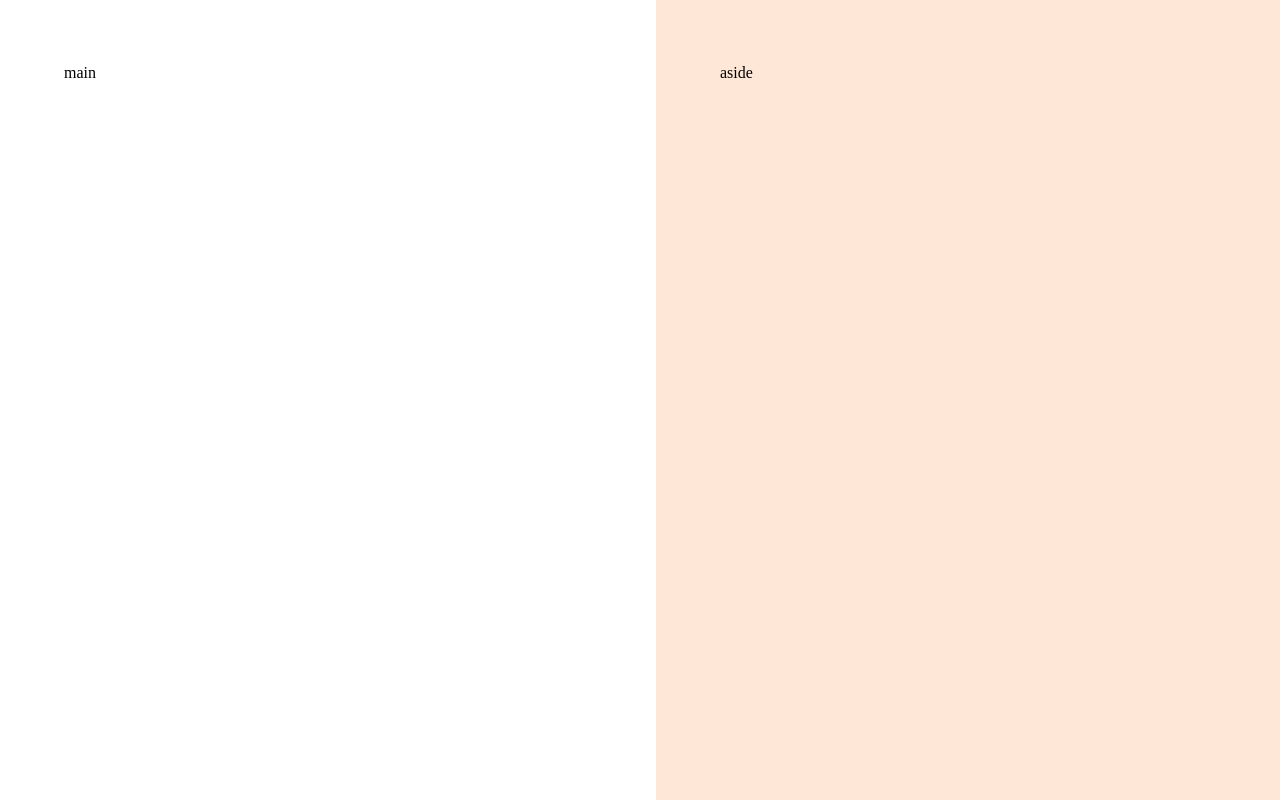
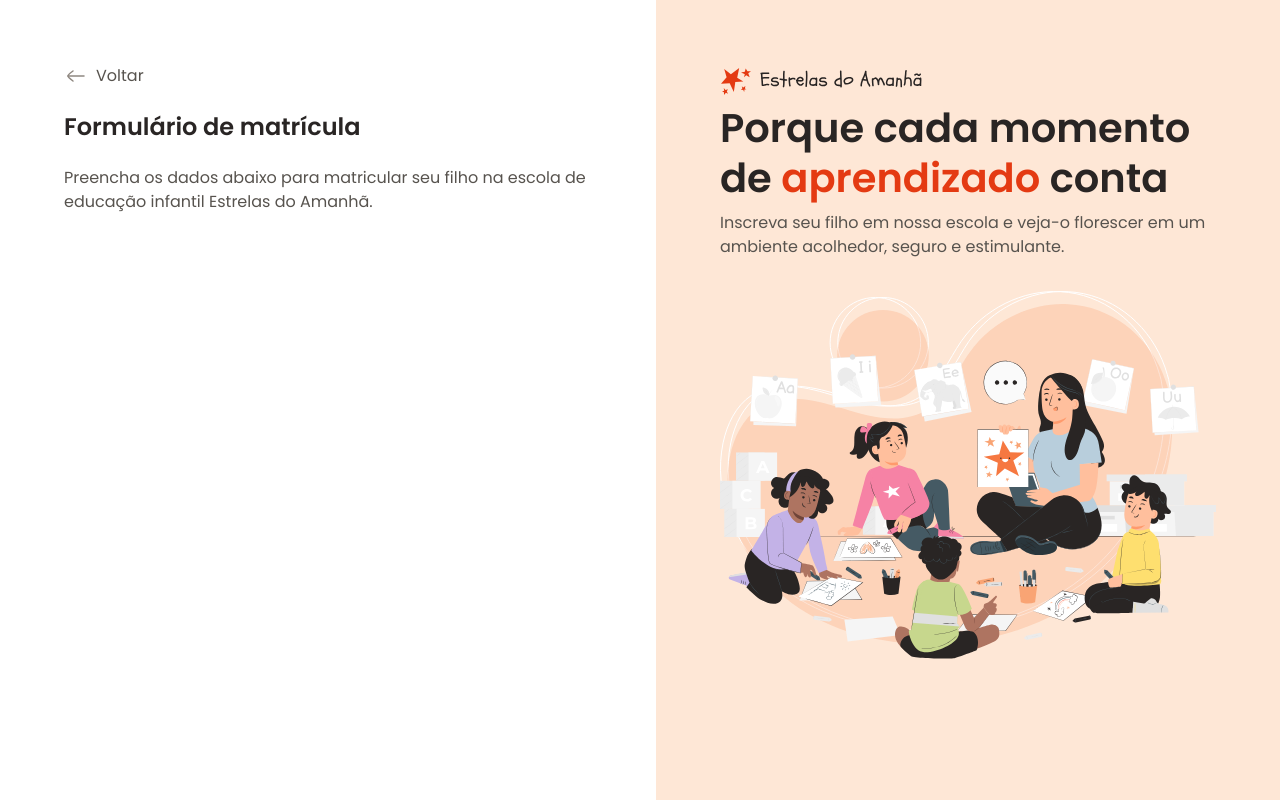
Before and after one commit to sailegomes/Projeto-Formulario-de-Matricula, a plain HTML site: page index.html in a window 1280 px wide. Drawn offline with Linux system fonts and the light colour scheme.

Commit message:
conteudo main e conteudo aside

```diff
--- a/index.html
+++ b/index.html
@@ -13,11 +13,29 @@
 <body>
     <div id="app">
         <main>
-            <div class="main-container">main</div>
+            <div class="main-container">
+                <div class="back">
+                    <img src="assets/icons/arrow-left-02.svg" alt="seta para voltar">
+                    <span>Voltar</span>
+                </div>
+
+                <h1>Formulário de matrícula</h1>
+                <p>Preencha os dados abaixo para matricular seu filho na escola de educação infantil Estrelas do Amanhã.
+                </p>
+            </div>
         </main>
 
         <aside>
-            <div class="aside-container">aside</div>
+            <div class="aside-container">
+                <header>
+                    <img src="assets/images/logo.svg" alt="logo estrelas do amanha">
+                    <h2>Porque cada momento de <span>aprendizado</span> conta</h2>
+                    <p>Inscreva seu filho em nossa escola e veja-o florescer em um ambiente acolhedor, seguro e
+                        estimulante.</p>
+                </header>
+
+                <img src="assets/images/Illustration.svg" alt="ilustracao professora com seus alunos">
+            </div>
         </aside>
     </div>
 </body>
--- a/styles/global.css
+++ b/styles/global.css
@@ -26,7 +26,19 @@
     --semantic-error: #DC2626;
 }
 
-body{
+body {
     /* este comando evitará que apareça barra de rolagem */
     overflow: hidden;
+    font: var(--text);
+    color: var(--text-secondary);
 }
+
+h1,
+h2 {
+    color: var(--text-primary);
+}
+
+img {
+    max-width: 100%;
+    height: auto;
+}
--- a/styles/layout.css
+++ b/styles/layout.css
@@ -15,7 +15,23 @@ main {
 .main-container {
     max-width: 33rem;
     margin-left: auto;
+
+    & h1 {
+        font: 600 1.5rem/1.25 var(--font-family);
+        margin-bottom: 1.5rem;
+    }
 }
+
+.back {
+    display: flex;
+    align-items: center;
+    gap: 0.5rem;
+    margin-bottom: 1.5rem;
+}
+
+
+
+
 
 aside {
     background-color: var(--surface-secondary);
@@ -24,4 +40,18 @@ aside {
 
 .aside-container {
     max-width: 31rem;
+
+    & h2 {
+        font: 600 2.5rem/1.25 var(--font-family);
+        margin-bottom: 0.5rem;
+
+        & span {
+            color: var(--text-highlight);
+        }
+    }
+/* com esta forma de escrita, consigo selecionar um filho direto da tag pai */
+    > img {
+        height: auto;
+        margin-top: 2rem;
+    }
 }
```
